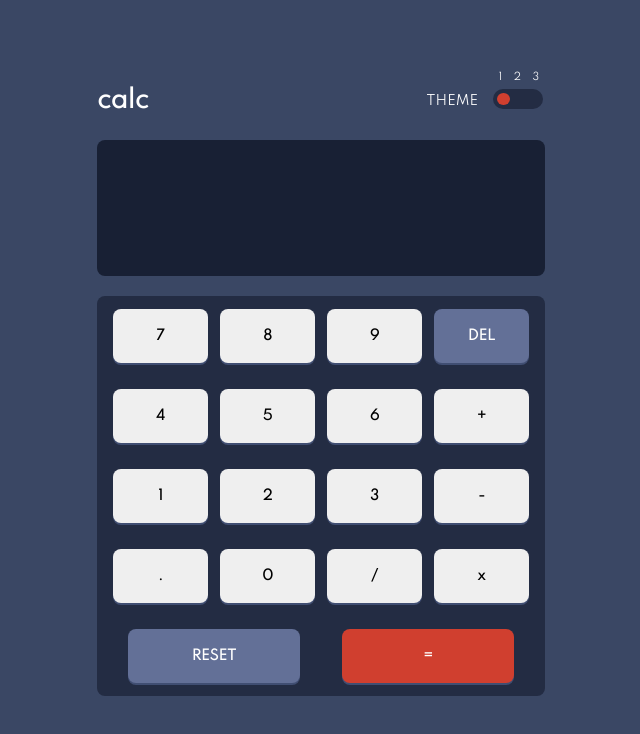
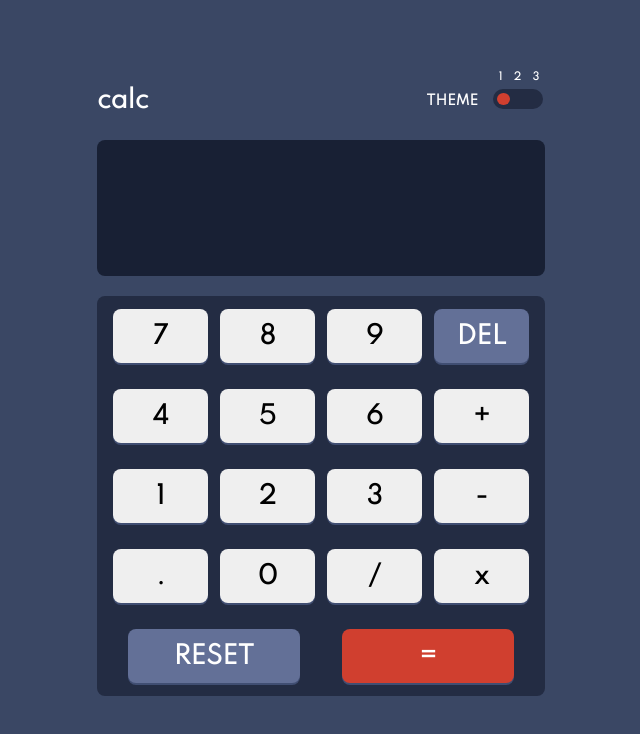
Before and after one commit to Karanbhangu/calculator-frontendmentor, a plain HTML site: page index.html in a window 1280 px wide. Shown: the whole page, without its empty margins (319-959 px from the left). Drawn offline with Linux system fonts and the light colour scheme.

Commit message:
first commit

```diff
--- a/style.css
+++ b/style.css
@@ -38,6 +38,7 @@ nav {
           justify-content: space-between;
   color: #fff;
   height: 10vh;
+  font-weight: bold;
 }
 
 .themeswitch {
@@ -56,6 +57,7 @@ nav {
 .themeswitch span {
   font-size: smaller;
   margin-right: 15px;
+  font-weight: bold;
 }
 
 .maindiv {
@@ -109,6 +111,7 @@ nav {
 .themes span {
   font-size: x-small;
   margin: 0;
+  font-weight: bold;
 }
 
 .screen {
@@ -169,6 +172,8 @@ button {
   -webkit-box-pack: center;
       -ms-flex-pack: center;
           justify-content: center;
+  font-size: x-large;
+  font-weight: bold;
 }
 
 .row {
```
